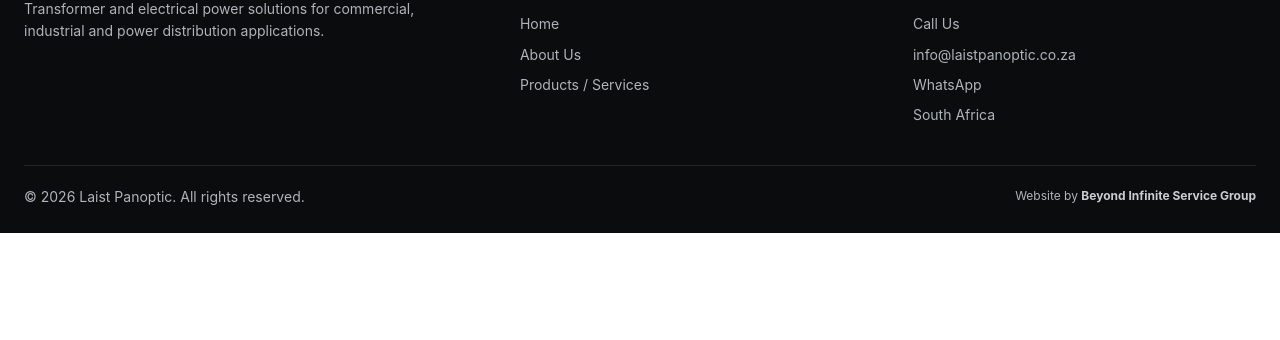
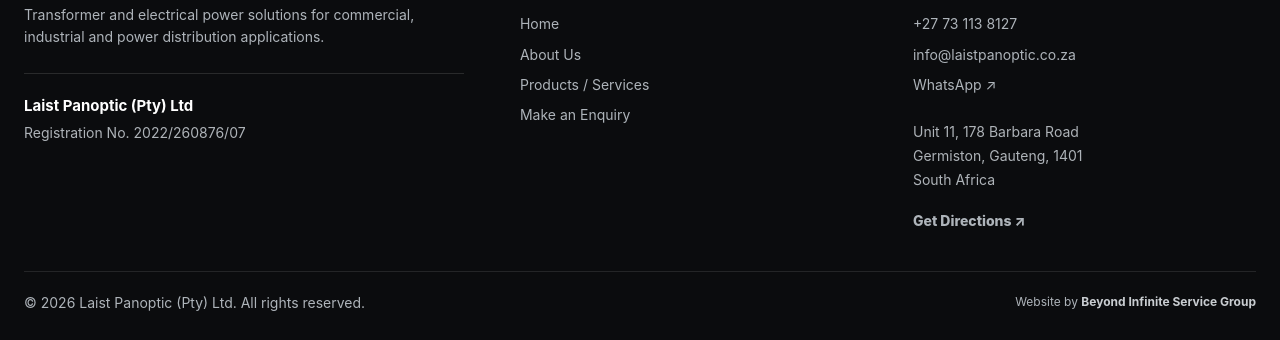
Before and after one commit to BeyondInfiniteServiceGroup/Laist-Panoptic-Transformers, a plain HTML site: page index.html in a window 1280 px wide. Shown: the part 2999-3339 px from the top of the page. Before the commit the page ends 3232 px from the top, so only its background shows below. Drawn offline with Linux system fonts and the light colour scheme.

Commit message:
Updated company details

```diff
--- a/assets/css/style.css
+++ b/assets/css/style.css
@@ -971,3 +971,109 @@
         min-height: 420px;
     }
 }
+/* ========================================
+   FOOTER COMPANY DETAILS
+======================================== */
+
+.footer-company {
+    max-width: 440px;
+}
+
+.footer-description {
+    max-width: 400px;
+    margin-top: 20px;
+}
+
+.footer-registration {
+    display: flex;
+    flex-direction: column;
+    gap: 4px;
+
+    margin-top: 24px;
+    padding-top: 20px;
+
+    border-top: 1px solid rgba(255, 255, 255, 0.12);
+
+    font-size: 14px;
+    line-height: 1.6;
+}
+
+.footer-registration strong {
+    color: var(--white);
+    font-size: 15px;
+}
+
+.footer-registration span {
+    color: #aeb3b8;
+}
+
+
+/* ========================================
+   FOOTER CONTACT
+======================================== */
+
+.footer-contact .footer-links {
+    margin-bottom: 24px;
+}
+
+.footer-address {
+    margin: 0 0 16px;
+
+    color: #aeb3b8;
+
+    font-size: 14px;
+    font-style: normal;
+    line-height: 1.7;
+}
+
+
+/* ========================================
+   DIRECTIONS LINK
+======================================== */
+
+.footer-directions {
+    display: inline-flex;
+    align-items: center;
+    gap: 8px;
+
+    color: var(--red);
+
+    font-size: 14px;
+    font-weight: 800;
+    text-decoration: none;
+
+    transition:
+        color 180ms ease,
+        transform 180ms ease;
+}
+
+.footer-directions:hover {
+    color: var(--white);
+    transform: translateX(3px);
+}
+
+
+/* ========================================
+   FOOTER LEGAL
+======================================== */
+
+.footer-legal {
+    display: flex;
+    flex-wrap: wrap;
+    gap: 8px 18px;
+}
+
+@media (max-width: 639px) {
+
+    .footer-registration {
+        margin-top: 20px;
+    }
+
+    .footer-address {
+        margin-top: 6px;
+    }
+
+    .footer-bottom {
+        gap: 14px;
+    }
+}
--- a/index.html
+++ b/index.html
@@ -226,52 +226,109 @@
 
     <footer class="site-footer">
         <div class="container">
+
             <div class="footer-grid">
-                <div>
+
+                <!-- Company -->
+                <div class="footer-company">
                     <a class="brand" href="./" aria-label="Laist Panoptic home">
                         <span class="brand-mark">LP</span>
+
                         <span class="brand-name">
                             LAIST PANOPTIC
                             <small>POWER &amp; ELECTRICAL</small>
                         </span>
                     </a>
-                    <p>
-                        Transformer and electrical power solutions for commercial, industrial
-                        and power distribution applications.
+
+                    <p class="footer-description">
+                        Transformer and electrical power solutions for commercial,
+                        industrial and power distribution applications.
                     </p>
+
+                    <div class="footer-registration">
+                        <strong>Laist Panoptic (Pty) Ltd</strong>
+                        <span>Registration No. 2022/260876/07</span>
+                    </div>
                 </div>
 
+
+                <!-- Navigation -->
                 <div>
                     <h3>Explore</h3>
+
                     <div class="footer-links">
                         <a href="./">Home</a>
                         <a href="./about/">About Us</a>
                         <a href="./products/">Products / Services</a>
+                        <a href="./products/#enquiry">Make an Enquiry</a>
                     </div>
                 </div>
 
-                <div>
-                    <h3>Contact</h3>
+
+                <!-- Contact -->
+                <div class="footer-contact">
+                    <h3>Contact &amp; Workshop</h3>
+
                     <div class="footer-links">
-                        <a href="tel:+27731138127">Call Us</a>
-                        <a href="mailto:info@laistpanoptic.co.za">info@laistpanoptic.co.za</a>
-                        <a href="https://wa.me/27731138127">WhatsApp</a>
-                        <span>South Africa</span>
+                        <a href="tel:+27731138127">
+                            +27 73 113 8127
+                        </a>
+
+                        <a href="mailto:info@laistpanoptic.co.za">
+                            info@laistpanoptic.co.za
+                        </a>
+
+                        <a
+                            href="https://wa.me/27731138127"
+                            target="_blank"
+                            rel="noopener"
+                        >
+                            WhatsApp ↗
+                        </a>
                     </div>
+
+                    <address class="footer-address">
+                        Unit 11, 178 Barbara Road<br>
+                        Germiston, Gauteng, 1401<br>
+                        South Africa
+                    </address>
+
+                    <a
+                        class="footer-directions"
+                        href="https://www.google.com/maps/search/?api=1&amp;query=Unit+11%2C+178+Barbara+Road%2C+Germiston%2C+Gauteng%2C+1401%2C+South+Africa"
+                        target="_blank"
+                        rel="noopener"
+                        aria-label="Get directions to Laist Panoptic workshop"
+                    >
+                        Get Directions ↗
+                    </a>
                 </div>
+
             </div>
 
+
+            <!-- Bottom Bar -->
             <div class="footer-bottom">
-                <span>© <span data-current-year></span> Laist Panoptic. All rights reserved.</span>
+
+                <div class="footer-legal">
+                    <span>
+                        © <span data-current-year></span>
+                        Laist Panoptic (Pty) Ltd. All rights reserved.
+                    </span>
+                </div>
+
                 <a
                     class="bis-referral"
                     href="https://bisg.co.za/?utm_source=laist_panoptic&amp;utm_medium=website&amp;utm_campaign=developer_referral"
                     target="_blank"
                     rel="noopener"
                 >
-                    Website by <strong>Beyond Infinite Service Group</strong>
+                    Website by
+                    <strong>Beyond Infinite Service Group</strong>
                 </a>
+
             </div>
+
         </div>
     </footer>
 
```
